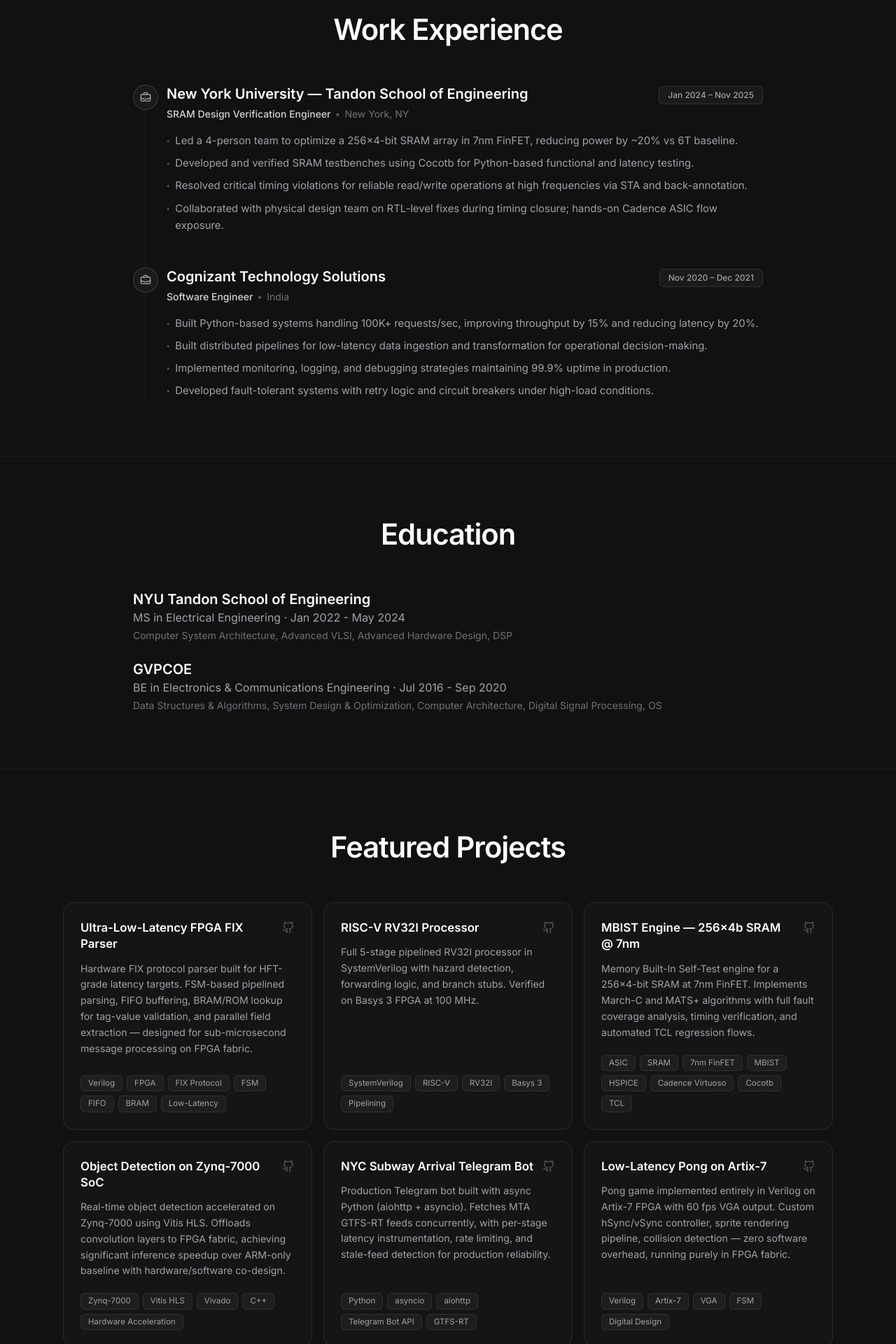
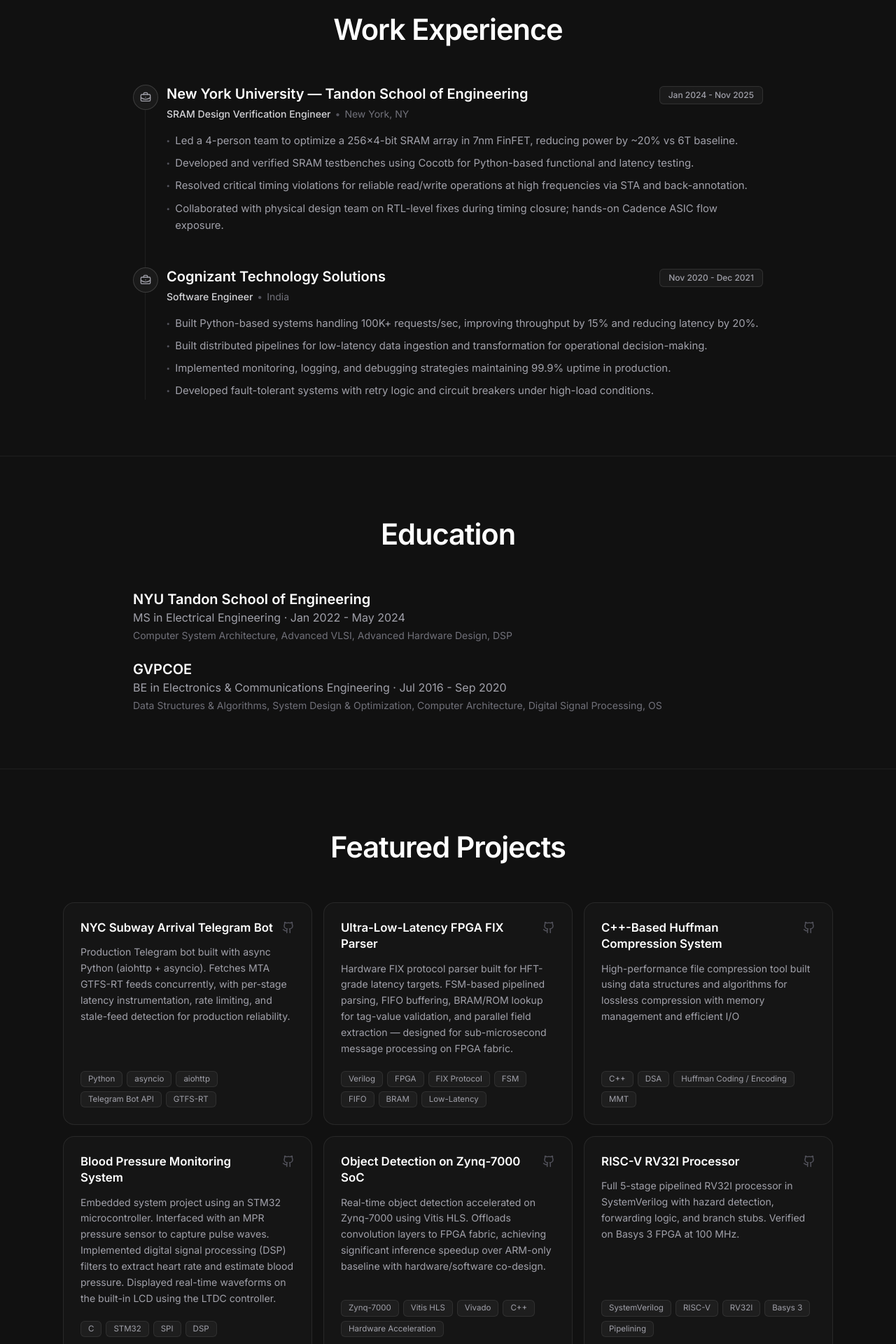
Before and after one commit to saulgoodman-bot/portfolio, a Next.js app: page / in a window 1280 px wide. Shown: the part 1680-3600 px from the top of the page at 70% size. Built offline with nearby package versions, Linux system fonts and the light colour scheme.

Commit message:
Profile info v2

```diff
--- a/data/portfolio.ts
+++ b/data/portfolio.ts
@@ -55,9 +55,9 @@
     company: 'New York University — Tandon School of Engineering',
     role: 'SRAM Design Verification Engineer',   // was "Graduate Researcher"
     location: 'New York, NY',
-    period: 'Jan 2024 – Nov 2025',               // was "2023 – Present"
+    period: 'Jan 2024 - Nov 2025',               // was "2023 – Present"
     points: [
-      'Led a 4-person team to optimize a 256×4-bit SRAM array in 7nm FinFET, reducing power by ~20% vs 6T baseline.',
+      'Led a 4-person team to optimize a 256x4-bit SRAM array in 7nm FinFET, reducing power by ~20% vs 6T baseline.',
       'Developed and verified SRAM testbenches using Cocotb for Python-based functional and latency testing.',
       'Resolved critical timing violations for reliable read/write operations at high frequencies via STA and back-annotation.',
       'Collaborated with physical design team on RTL-level fixes during timing closure; hands-on Cadence ASIC flow exposure.',
@@ -67,7 +67,7 @@
     company: 'Cognizant Technology Solutions',
     role: 'Software Engineer',                   // was "Programmer Analyst"
     location: 'India',
-    period: 'Nov 2020 – Dec 2021',               // was "2021 – 2023"
+    period: 'Nov 2020 - Dec 2021',               // was "2021 – 2023"
     points: [
       'Built Python-based systems handling 100K+ requests/sec, improving throughput by 15% and reducing latency by 20%.',
       'Built distributed pipelines for low-latency data ingestion and transformation for operational decision-making.',
@@ -81,25 +81,32 @@
 // ─── Featured Projects ──────────────────────────────────────────
 export const projects: Project[] = [
   {
+    title: 'NYC Subway Arrival Telegram Bot',
+    description:
+      'Production Telegram bot built with async Python (aiohttp + asyncio). Fetches MTA GTFS-RT feeds concurrently, with per-stage latency instrumentation, rate limiting, and stale-feed detection for production reliability.',
+    tech: ['Python', 'asyncio', 'aiohttp', 'Telegram Bot API', 'GTFS-RT'],
+    githubUrl: 'https://github.com/saulgoodman-bot/SubwayCatch',
+  },
+  {
     title: 'Ultra-Low-Latency FPGA FIX Parser',
     description:
       'Hardware FIX protocol parser built for HFT-grade latency targets. FSM-based pipelined parsing, FIFO buffering, BRAM/ROM lookup for tag-value validation, and parallel field extraction — designed for sub-microsecond message processing on FPGA fabric.',
     tech: ['Verilog', 'FPGA', 'FIX Protocol', 'FSM', 'FIFO', 'BRAM', 'Low-Latency'],
-    githubUrl: '#',
+    githubUrl: 'https://github.com/chandrakirannarala/fpga_accelerate_FIX',
   },
   {
-    title: 'RISC-V RV32I Processor',
+    title: 'C++-Based Huffman Compression System',
     description:
-      'Full 5-stage pipelined RV32I processor in SystemVerilog with hazard detection, forwarding logic, and branch stubs. Verified on Basys 3 FPGA at 100 MHz.',
-    tech: ['SystemVerilog', 'RISC-V', 'RV32I', 'Basys 3', 'Pipelining'],
-    githubUrl: '#',
+      'High-performance file compression tool built using data structures and algorithms for lossless compression with memory management and efficient I/O',
+    tech: ['C++', 'DSA', 'Huffman Coding / Encoding', 'MMT'],
+    githubUrl: 'https://github.com/chandrakirannarala/',
   },
   {
-    title: 'MBIST Engine — 256x4b SRAM @ 7nm',
+    title: 'Blood Pressure Monitoring System',
     description:
-      'Memory Built-In Self-Test engine for a 256x4-bit SRAM at 7nm FinFET. Implements March-C and MATS+ algorithms with full fault coverage analysis, timing verification, and automated TCL regression flows.',
-    tech: ['ASIC', 'SRAM', '7nm FinFET', 'MBIST', 'HSPICE', 'Cadence Virtuoso', 'Cocotb', 'TCL'],
-    githubUrl: '#',
+      'Embedded system project using an STM32 microcontroller. Interfaced with an MPR pressure sensor to capture pulse waves. Implemented digital signal processing (DSP) filters to extract heart rate and estimate blood pressure. Displayed real-time waveforms on the built-in LCD using the LTDC controller.',
+    tech: ['C', 'STM32', 'SPI', 'DSP'],
+    githubUrl: 'https://github.com/chandrakirannarala/BloodPressureMonitor',
   },
   {
     title: 'Object Detection on Zynq-7000 SoC',
@@ -109,31 +116,38 @@
     githubUrl: '#',
   },
   {
-    title: 'NYC Subway Arrival Telegram Bot',
+    title: 'RISC-V RV32I Processor',
     description:
-      'Production Telegram bot built with async Python (aiohttp + asyncio). Fetches MTA GTFS-RT feeds concurrently, with per-stage latency instrumentation, rate limiting, and stale-feed detection for production reliability.',
-    tech: ['Python', 'asyncio', 'aiohttp', 'Telegram Bot API', 'GTFS-RT'],
-    githubUrl: '#',
+      'Full 5-stage pipelined RV32I processor in SystemVerilog with hazard detection, forwarding logic, and branch stubs. Verified on Basys 3 FPGA at 100 MHz.',
+    tech: ['SystemVerilog', 'RISC-V', 'RV32I', 'Basys 3', 'Pipelining'],
+    githubUrl: 'https://github.com/chandrakirannarala/EL6463-Team-Project',
+  },
+  {
+    title: 'MBIST Engine — 256x4b SRAM @ 7nm',
+    description:
+      'Memory Built-In Self-Test engine for a 256x4-bit SRAM at 7nm FinFET. Implements March-C and MATS+ algorithms with full fault coverage analysis, timing verification, and automated TCL regression flows.',
+    tech: ['ASIC', 'SRAM', '7nm FinFET', 'MBIST', 'HSPICE', 'Cadence Virtuoso', 'Cocotb', 'TCL'],
+    githubUrl: 'https://github.com/chandrakirannarala/',
   },
   {
     title: 'Low-Latency Pong on Artix-7',
     description:
       'Pong game implemented entirely in Verilog on Artix-7 FPGA with 60 fps VGA output. Custom hSync/vSync controller, sprite rendering pipeline, collision detection — zero software overhead, running purely in FPGA fabric.',
     tech: ['Verilog', 'Artix-7', 'VGA', 'FSM', 'Digital Design'],
-    githubUrl: '#',
+    githubUrl: 'https://github.com/chandrakirannarala/',
   },
   {
     title: 'Moving Average Crossover Dashboard',
     description:
       'Event-driven trading strategy prototype with live Alpha Vantage data, Streamlit dashboard, Sharpe ratio & Max Drawdown metrics, and Redis caching for sub-second responsiveness.',
     tech: ['Python', 'Streamlit', 'Alpha Vantage API', 'Redis', 'Plotly', 'Event-Driven'],
-    githubUrl: '#',
+    githubUrl: 'https://github.com/chandrakirannarala/Event-Driven-MA-Crossover-Strategy',
   },
   {
     title: 'F1 Performance Analysis Platform',
     description:
       'Real-time F1 telemetry dashboard integrating lap times, tyre degradation, and pit stop analytics via OpenF1 API with multi-level caching.',
     tech: ['Python', 'Streamlit', 'OpenF1 API', 'Redis', 'Plotly'],
-    githubUrl: '#',
+    githubUrl: 'https://github.com/chandrakirannarala/F1_Data',
   },
 ];
```
